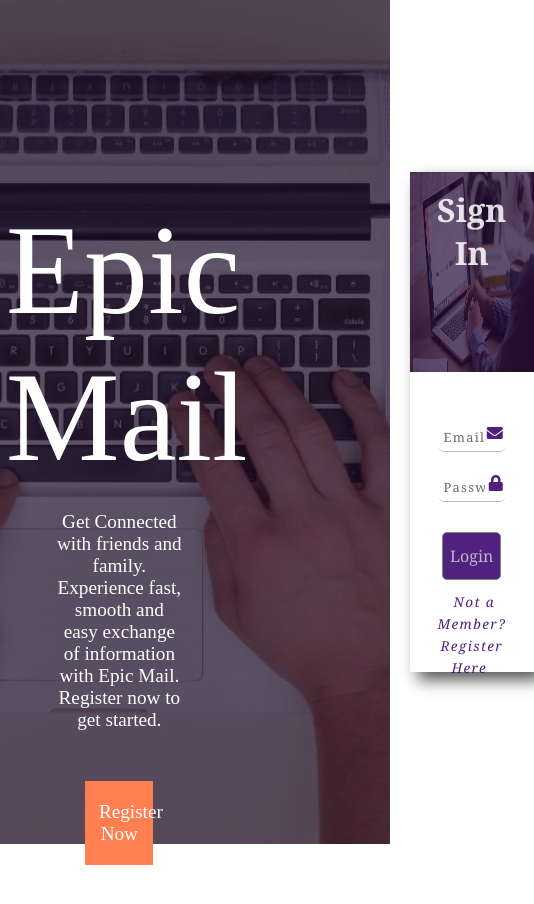
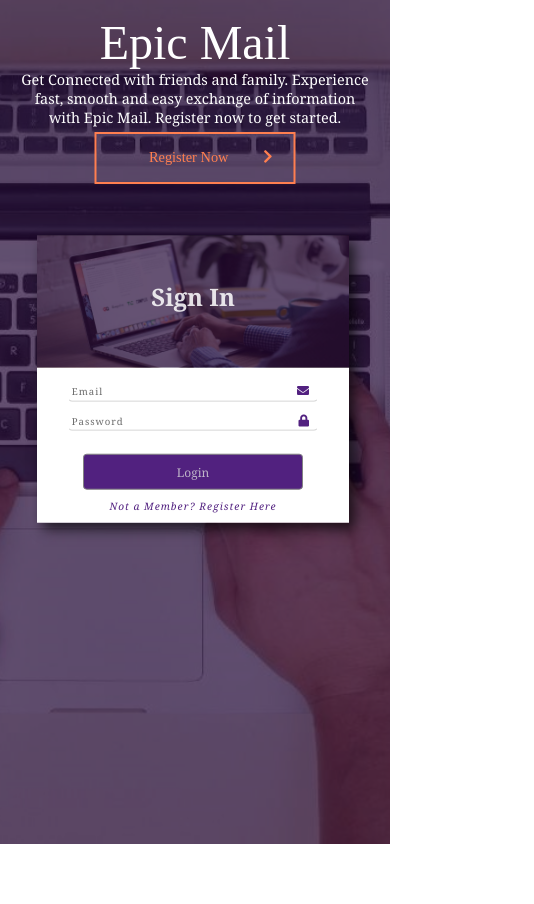
Before and after one commit to kevoese/Epic-mail, a plain HTML site: page UI/epic-mail.html in a window 390 px wide. Shown: the whole page, 534 px wide, since content can reach past the window. After the commit the page ends 844 px from the top, so only its background shows below. Drawn offline with Linux system fonts and the light colour scheme; a web font is replaced by a local one.

Commit message:
[Bug #164361149] Make UI pages responsive

```diff
--- a/UI/CSS/epic-mail.css
+++ b/UI/CSS/epic-mail.css
@@ -10,6 +10,8 @@
 }
 
 .icon::after {
+  font-family: "Font Awesome 5 Free";
+  font-weight: 900;
   display: inline-block;
   font-style: normal;
   font-variant: normal;
@@ -30,7 +32,13 @@ body {
   min-height: 100vh;
 }
 
-body::before {
+.backgnd {
+  position: relative;
+  width: 100%;
+  height: 100%;
+}
+
+.back::before {
   content: " ";
   position: absolute;
   top: 0;
@@ -38,35 +46,35 @@ body::before {
   left: 0;
   right: 0;
   background-color: var(--myTransPurple);
-  z-index: 1;
-    filter: grayscale(40%)
 }
 
-.backgnd {
-  position: absolute;
-  top: 0;
-  bottom: 0;
-  left: 0;
-  right: 0;
+.back {
   background: url(../images/emailbng.jpg) center no-repeat fixed;
   background-size: cover;
+  width: 100%;
+  height: 100%;
+  min-height: 100vh;
+  position: absolute;
   filter: blur(0);
 }
 
 .container {
   margin: auto;
   z-index: 2;
-  width: 97%;
-  display: flex;
-  margin: auto;
   position: relative;
+  width: 100%;
+  height: 100%;
+  padding: 50px;
 }
 
 .pageContent {
   position: absolute;
   color: rgba(255, 255, 255, 1);
-  width: 60%;
   text-align: center;
+  margin-right: 3%;
+  margin-top: 30px;
+  left: 1%;
+  width: 56%;
 }
 
 .pageContent h2 {
@@ -80,25 +88,63 @@ body::before {
   font-size: 1.2em;
   color: white;
   flex-wrap: wrap;
-  margin: 0px 50px 20px;
+  margin: 0px 0px 1.2em;
 }
 
 .register {
-  margin: 50px 35%;
-  padding: 20px 6%;
+  margin: 1.1em auto;
+  padding: 1.1em 6%;
   font-size: 1.2em;
-  color: white;
-  background-color: coral;
-  width: 30%;
+  color: coral;
+  border: 2px solid coral;
+  width: 14em;
   transition: all linear 0.3s;
   cursor: pointer;
 }
 
 .register:hover {
-  width: 33%;
-  margin-right: 37%;
-  padding-right: 9%;
+  color: white;
+  background-color: coral;
 }
+
+.register::after {
+  content: "\f054";
+  display: inline-block;
+  top: 10%;
+  right: -20%;
+  position: relative;
+  transition: right linear 0.3s;
+  animation: blink 1.5s linear infinite;
+}
+
+.register:hover::after {
+  right: -30%;
+}
+
+@keyframes blink {
+  0% {
+    opacity: 0.5;
+    transform: scale(0.3);
+  }
+  20% {
+    opacity: 1;
+    transform: scale(1.5);
+  }
+  40% {
+    opacity: 1;
+    transform: scale(0.8);
+  }
+  60% {
+    opacity: 1;
+    transform: scale(1);
+  }
+  100% {
+    opacity: 1;
+    transform: scale(0.5);
+  }
+}
+
+/***********************    FORMS    **************************/
 
 input:focus,
 button:focus {
@@ -106,27 +152,73 @@ button:focus {
 }
 
 .wrapper {
-  height: 550px;
   z-index: 2;
-  width: 900px;
-  margin: auto;
-  display: inline-flex;
-  box-shadow: 8px 8px 15px rgba(0, 0, 0, 0.671);
-  background: url("../images/emailbng.jpg") no-repeat center;
-  background-size: cover;
+  box-shadow: 0.5em 0.5em 1em rgba(0, 0, 0, 0.671);
+}
+
+.Login {
+  display: inline-block;
+  background: url("../images/loginbng.jpg") no-repeat top;
+  background-size: 100% 50%;
+  max-width: 450px;
+  width: 40%;
+  position: absolute;
+  top: 50%;
+  transform: translateY(-50%);
+  right: 1%;
+}
+
+.loginlink {
+  margin: 0.31em;
+  letter-spacing: 0.1em;
+  font-size: 0.85em;
+  cursor: pointer;
+  font-style: italic;
+  color: var(--myPurple);
+}
+
+.lcontent {
+  height: 11em;
+  width: 100%;
+  background-color: var(--myTransPurple);
+  display: block;
+  padding: 5%;
+  color: rgba(255, 255, 255, 0.856);
+  font-family: cambria;
+}
+
+.lgetinfo {
+  width: 100%;
+  height: auto;
+  padding-top: 2em;
+}
+
+.linfo::after {
+  color: var(--myPurple);
+}
+
+.lcontent h3 {
+  font-family: cambria;
+  flex-wrap: wrap;
+  font-size: 2em;
+  text-align: center;
+  margin: 10% auto;
+}
+
+.lwelcome {
+  margin: 0.6em auto;
 }
 
 .content,
 .getInfo {
   display: block;
-  padding: 5%;
+  padding: 0 0.31em;
 }
 
 .content {
   color: rgba(255, 255, 255, 0.856);
   font-family: cambria;
   background-color: var(--myTransPurple);
-  width: 45%;
 }
 
 .content h2 {
@@ -155,8 +247,8 @@ button:focus {
 
 .getstarted {
   border: 1px solid white;
-  margin-top: 87px;
-  padding: 20px;
+  margin: 10%;
+  padding: 1.1em;
   font-family: cambria;
   font-size: 1.1em;
   background: url(../images/arrow.png) no-repeat;
@@ -169,14 +261,13 @@ button:focus {
   font-family: cambria;
   background-color: white;
   text-align: center;
-  width: 55%;
-  padding: 10px 25px;
+  padding: 0.7em 1.5em;
 }
 
 hr {
   width: 70%;
   border: 1px dashed var(--myPurple);
-  margin: 50px auto;
+  margin: 15% auto;
 }
 
 input {
@@ -188,12 +279,12 @@ input {
   color: rgba(70, 70, 70, 0.8);
   background-color: transparent;
   border-bottom: 1px solid rgb(192, 192, 192);
-  border-radius: 5px;
-  box-shadow: 5px;
+  border-radius: 0.31em;
+  box-shadow: 0.31em;
   width: 90%;
-  height: 30px;
-  padding: 3px 20px 3px 5px;
-  margin: 20px auto 5px;
+  height: 2em;
+  padding: 3px 1.2em 3px 0.31em;
+  margin: 1.1em auto 0.31em;
 }
 
 .getInfo div {
@@ -202,26 +293,18 @@ input {
 }
 
 .fname::after {
-  font-family: "Font Awesome 5 Free";
-  font-weight: 900;
   content: "\f007";
 }
 
 .lname::after {
-  font-family: "Font Awesome 5 Free";
-  font-weight: 900;
   content: "\f007";
 }
 
 .emailicon::after {
-  font-family: "Font Awesome 5 Free";
-  font-weight: 900;
   content: "\f0e0";
 }
 
 .passwrd::after {
-  font-family: "Font Awesome 5 Free";
-  font-weight: 900;
   content: "\f023";
 }
 
@@ -244,11 +327,11 @@ input:focus {
 }
 
 .submit {
-  margin: 30px auto 10px;
+  margin: 1.9em auto 0.6em;
   font-family: cambria;
   font-size: 1em;
   border: 1px solid rgb(131, 131, 131);
-  border-radius: 5px;
+  border-radius: 0.31em;
   height: 3em;
   width: 80%;
   background-color: var(--myPurple);
@@ -261,67 +344,30 @@ input:focus {
   background-color: var(--myLightPurple);
 }
 
-.loginlink {
-  margin: 5px;
-  letter-spacing: 0.1em;
-  font-size: 0.85em;
-  cursor: pointer;
-  font-style: italic;
-  color: var(--myPurple);
+.SignUp {
+  background: url("../images/emailbng.jpg") no-repeat center;
+  background-size: cover;
+  opacity: 0;
+  transition: opacity 0.8s ease-out;
+  display: grid;
+  grid-template-columns: 45% 55%;
+  position: relative;
+  min-width: 350px;
+  max-width: 850px;
+  left: 50%;
+  transform: scale(0) translateX(-50%);
 }
 
-.blockwrap {
-  display: inline-block;
-  background: url("../images/loginbng.jpg") no-repeat top;
-  background-size: 100% 40%;
-  width: 450px;
-  height: auto;
-}
-
-.lcontent {
-  height: 200px;
-  width: 100%;
-  background-color: var(--myTransPurple);
-}
-
-.lgetinfo {
-  width: 100%;
-  height: 300px;
-  padding-top: 30px;
-}
-
-.linfo::after {
-  color: var(--myPurple);
-}
-
-.login {
-  font-family: cambria;
-  flex-wrap: wrap;
-  font-size: 2em;
-  text-align: center;
-  margin: 10px auto;
-}
-
-.lwelcome {
-  margin: 10px auto;
-}
-
-.SignUp {
-  transform: scale(0);
-  opacity: 0;
-  transition: opacity 0.8s ease-out;
-  position: relative;
-}
-
-.Login {
-  margin: auto 2% auto auto;
+.showsignup {
+  transform: scale(1) translateX(-50%);
+  opacity: 1;
 }
 
 .close {
   background: url("../images/cutb.png") no-repeat center;
-  background-size: 25px;
-  width: 25px;
-  height: 25px;
+  background-size: 1.5em;
+  width: 1.5em;
+  height: 1.5em;
   top: 3%;
   right: 2%;
   position: absolute;
@@ -329,5 +375,85 @@ input:focus {
 
 .close:hover {
   background: url("../images/cutd.png") no-repeat center;
-  background-size: 25px;
+  background-size: 1.5em;
 }
+
+/**MEDIA QUERIES*/
+
+@media screen and (max-width: 900px) {
+  .pageContent {
+    width: 90%;
+    grid-row: 1/2;
+    font-size: 0.7em;
+    margin: 10px auto;
+    top: 1%;
+    left: 50%;
+    transform: translateX(-50%);
+  }
+
+  .pageContent h2 {
+    margin: 0 auto;
+    font-size: 5em;
+  }
+
+     .pageContent p{
+        font-size: 1.5em;
+        font-family: cambria;
+    }
+
+
+  .Login {
+    margin: 0 auto;
+    left: 0;
+    top: 68%;
+    width: 350px;
+    font-size: 0.9em;
+  }
+
+  .content {
+    display: none;
+  }
+
+  .SignUp {
+    display: block;
+    max-width: 400px;
+  }
+}
+
+@media screen and (max-width: 400px) {
+  .pageContent {
+    font-size: 0.6em;
+    margin: 10px auto;
+    top: 1%;
+      font-weight: 100;
+  }
+
+    .pageContent p{
+        margin-bottom: 0.3em;
+    }
+
+    .register {
+        font-size: 1.5em;
+        margin-top: 0.3em;
+    }
+
+  .Login {
+    margin: 0 auto;
+    top: 72%;
+    font-size: 0.75em;
+    width: 80%;
+    min-width: 150px;
+  }
+
+  .lgetinfo {
+    width: 100%;
+    height: auto;
+    padding-top: 0.31em;
+  }
+
+  .SignUp {
+    font-size: 0.8em;
+    max-width: 400px;
+    min-width: 200px;
+  }
+}
--- a/UI/JS/epic-mail.js
+++ b/UI/JS/epic-mail.js
@@ -22,24 +22,22 @@ inputs.forEach(input => {
 });
 
 const registerBtn = document.querySelector(".register");
-const backgroundStyle = document.querySelector(".backgnd").style;
+const backgroundStyle = document.querySelector(".back").style;
 const loginStyle = document.querySelector(".Login").style;
-const signUpStyle = document.querySelector(".SignUp").style;
+const signUp = document.querySelector(".SignUp");
 const content = document.querySelector(".pageContent").style;
 const close = document.querySelector(".close");
 
 registerBtn.addEventListener("click", event => {
   loginStyle.display = "none";
-  signUpStyle.transform = "scale(1)";
-  signUpStyle.opacity = "1";
+  signUp.classList.add("showsignup");
   backgroundStyle.filter = "blur(10px)";
   content.display = "none";
 });
 
 close.addEventListener("click", event => {
   loginStyle.display = "initial";
-  signUpStyle.transform = "scale(0)";
-  signUpStyle.opacity = "0";
+  signUp.classList.remove("showsignup");
   backgroundStyle.filter = "blur(0px)";
   content.display = "initial";
 });
--- a/UI/epic-mail.html
+++ b/UI/epic-mail.html
@@ -4,14 +4,16 @@
     <meta charset="UTF-8" />
     <meta name="viewport" content="width=device-width, initial-scale=1.0" />
     <meta http-equiv="X-UA-Compatible" content="ie=edge" />
-    <title>Epic-mail</title>
+    <title>sign up epic mail</title>
     <link rel="stylesheet" href="CSS/epic-mail.css" />
     <link
       href="CSS/fonts/fontawesome-free-5.7.2-web/css/all.css"
       rel="stylesheet"
     />
   </head>
-  <div class="backgnd"></div>
+  <body>
+    <div class="backgnd">
+      <div class="back"></div>
     <div class="container">
         <div class="pageContent">
             <h2 class="pageWelcome">
@@ -20,12 +22,38 @@
             <p>Get Connected with friends and family. Experience fast, smooth and easy exchange
                  of information with Epic Mail. Register now to get started.
             </p>
-         <div class="register">
+            <div class="register icon">
               Register Now
             </div>
         </div>
+        <div class=" Login wrapper">
+            <div class="lcontent">
+              <h3 >Sign In</h3>
+            </div>
+            <div class="getInfo lgetinfo">
+              <div class="icon emailicon linfo">
+                <input
+                  required
+                  type="text"
+                  id="email"
+                  class="email"
+                  placeholder="Email"
+                />
+              </div>
+              <div class="icon passwrd linfo">
+                <input
+                  id="password"
+                  type="password"
+                  class="password"
+                  placeholder="Password"
+                />
+              </div>
+              <button class="submit">Login</button>
+              <span class="loginlink">Not a Member? Register Here</span>
+            </div>
+          </div>
 
-     <div class="icon SignUp wrapper">
+        <div class="icon SignUp wrapper ">
             <div class="close"></div>
             <div class="content">
                 <h2 class="welcome">Welcome to Epic Mail</h2>
@@ -77,38 +105,11 @@
                 <button class="submit">Sign up</button>
                 <span class="loginlink">Already a Member? Login Here</span>
             </div>
-
-
- </div>
- <div class=" Login wrapper blockwrap">
-         <div class="content lcontent">
-           <h3 class="login">Sign In</h3>
-         </div>
-         <div class="getInfo lgetinfo">
-           <div class="icon emailicon linfo">
-             <input
-               required
-               type="text"
-               id="email"
-               class="email"
-               placeholder="Email"
-             />
-           </div>
-           <div class="icon passwrd linfo">
-             <input
-               id="password"
-               type="password"
-               class="password"
-               placeholder="Password"
-             />
-           </div>
-           <button class="submit">Login</button>
-           <span class="loginlink">Not a Member? Register Here</span>
-         </div>
         </div>
 
     </div>
 
+  </div>
     <script src="JS/epic-mail.js"></script>
   </body>
 </html>
```
Also changed, not shown: UI/JS/main.js (+28 -1 lines), UI/main.html (+27 -20 lines). Lines whose indentation alone changed are shown as unchanged.
